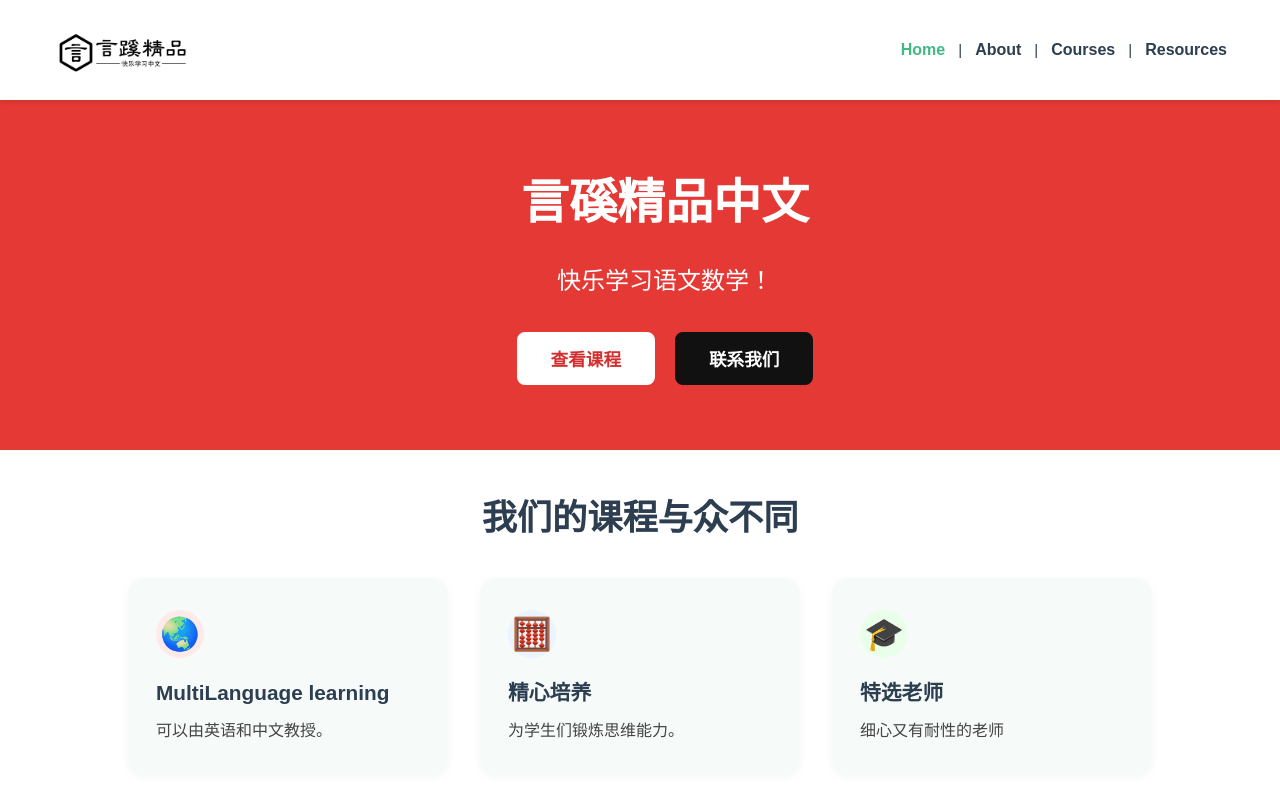
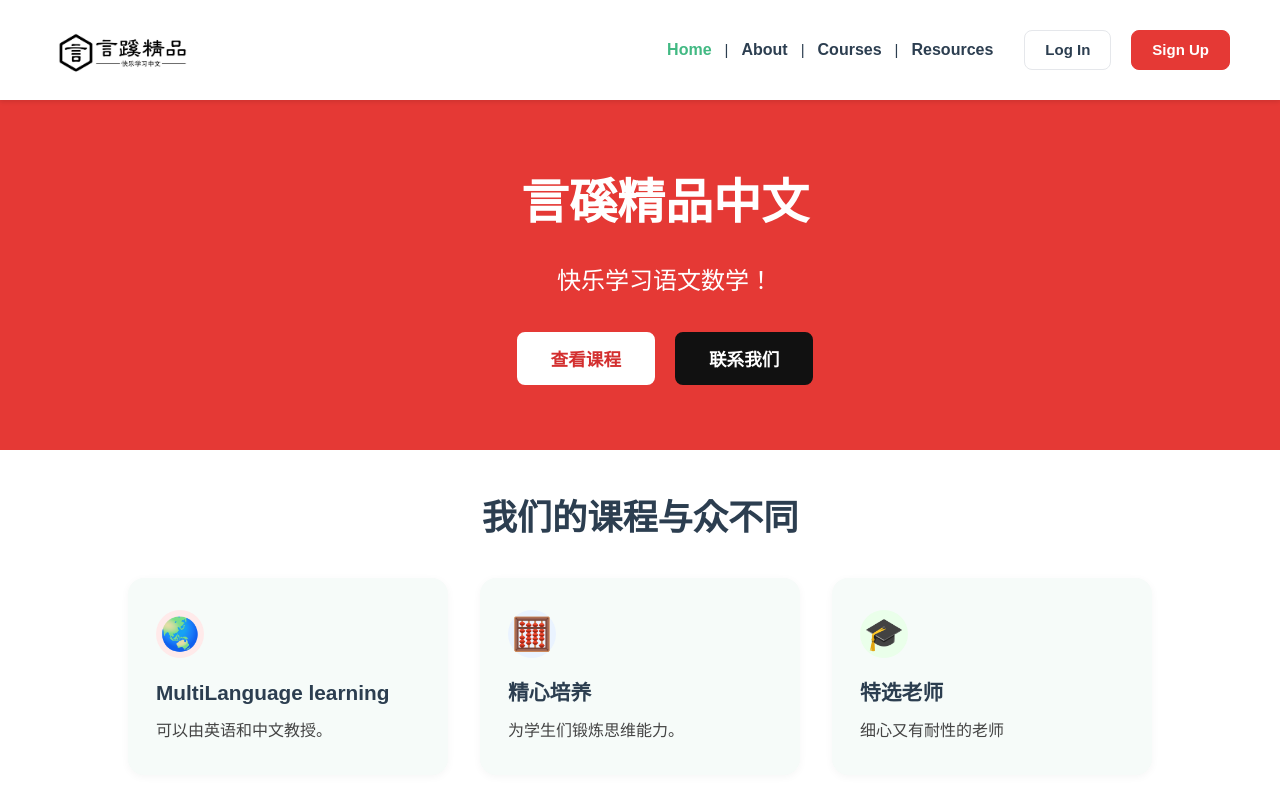
Before and after one commit to Fizzyi/yanxi, a Vue app in the folder yanxi-web/: page / in a window 1280 px wide. Shown: the top 800 px of the page. Built offline with nearby package versions, Linux system fonts and the light colour scheme.

Commit message:
导航栏新增 登录和注册按钮

```diff
--- a/yanxi-web/src/App.vue
+++ b/yanxi-web/src/App.vue
@@ -14,6 +14,8 @@ import Footer from './components/Footer.vue'
           <router-link to="/about">About</router-link> |
           <router-link to="/courses">Courses</router-link> |
           <router-link to="/resources">Resources</router-link>
+          <router-link class="nav-btn nav-login" to="/login">Log In</router-link>
+          <router-link class="nav-btn nav-signup" to="/signup">Sign Up</router-link>
         </div>
       </div>
     </nav>
@@ -90,5 +92,31 @@ nav a.router-link-exact-active {
   color: #42b983;
 }
 
+.nav-btn {
+  margin-left: 18px;
+  padding: 7px 20px;
+  border-radius: 8px;
+  font-size: 15px;
+  font-weight: bold;
+  border: 1.5px solid #e5e7eb;
+  background: #fff;
+  transition: background 0.2s, color 0.2s, border 0.2s;
+}
+.nav-btn.nav-login:hover {
+  background: #f3f4f6;
+  color: #e53935;
+  border-color: #e53935;
+}
+.nav-btn.nav-signup {
+  background: #e53935;
+  color: #fff;
+  border: 1.5px solid #e53935;
+  margin-left: 10px;
+}
+.nav-btn.nav-signup:hover {
+  background: #b71c1c;
+  border-color: #b71c1c;
+}
+
 /* 移除 .router-view 的 margin-top，避免影响 home 页 */
 </style>
--- a/yanxi-web/src/router/index.js
+++ b/yanxi-web/src/router/index.js
@@ -3,6 +3,8 @@ import Home from '../views/Home.vue'
 import About from '../views/About.vue'
 import Courses from '../views/Courses.vue'
 import Resources from '../views/Resources.vue'
+import Login from '../views/Login.vue'
+import SignUp from '../views/SignUp.vue'
 
 const router = createRouter({
   history: createWebHistory(import.meta.env.BASE_URL),
@@ -26,6 +28,16 @@ const router = createRouter({
       path: '/resources',
       name: 'resources',
       component: Resources
+    },
+    {
+      path: '/login',
+      name: 'login',
+      component: Login
+    },
+    {
+      path: '/signup',
+      name: 'signup',
+      component: SignUp
     }
   ]
 })
```
